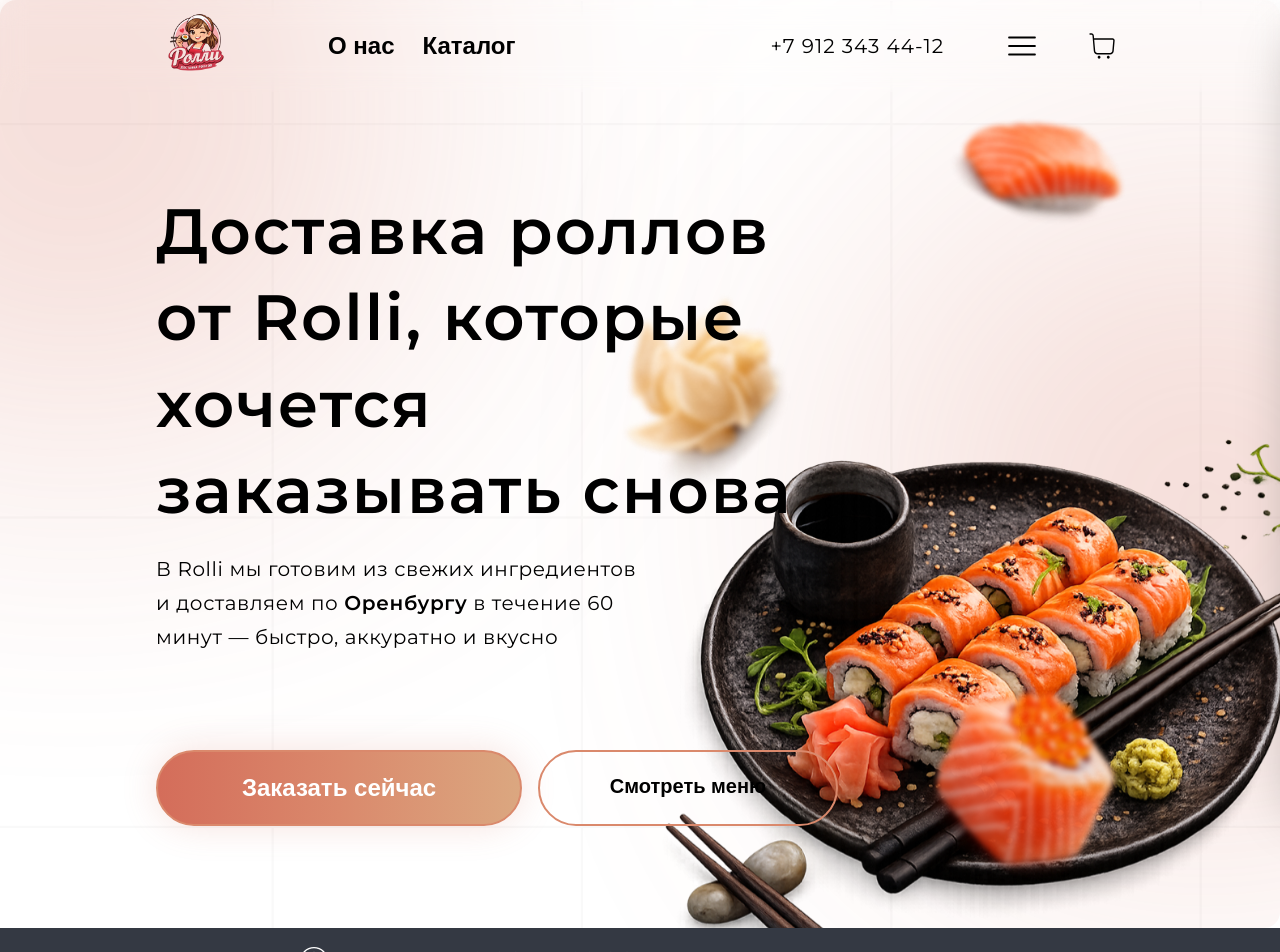
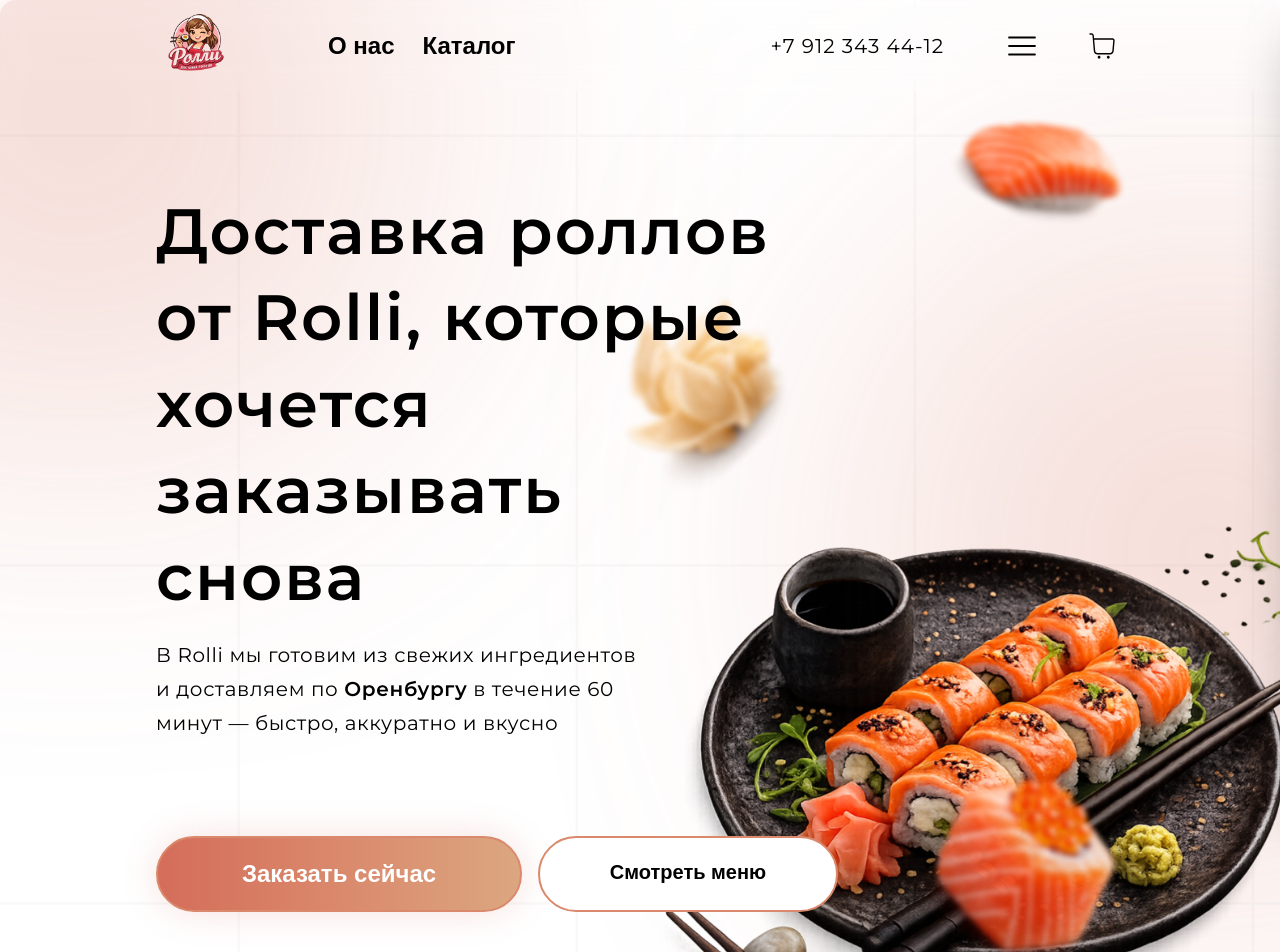
Before and after one commit to eg1oria/rolli, a Next.js app in the folder frontend/: page / in a window 1280 px wide. Shown: the top 952 px of the page. Built offline with nearby package versions, Linux system fonts and the light colour scheme; no server answers.

Commit message:
Update Hero.tsx

```diff
--- a/frontend/src/components/Hero.tsx
+++ b/frontend/src/components/Hero.tsx
@@ -73,7 +73,7 @@ export default function Hero({ onOrderClick }: { onOrderClick?: () => void }) {
         {/* Text content */}
         <div className="max-w-7xl flex flex-col items-start space-y-6 sm:space-y-8 md:space-y-12 lg:space-y-18 xl:space-y-24 z-10">
           <h1
-            className="mb-1 md:mb-4.5 text-[22px] xl:max-w-[70%] sm:text-2xl md:text-4xl lg:text-5xl xl:text-[64px] md:max-w-[70%] lg:max-w-[60%]"
+            className="mb-1 md:mb-4.5 text-[22px] xl:max-w-[70%] max-[1620px]:!max-w-[50%] max-[1540px]:!max-w-[65%] sm:text-2xl md:text-4xl lg:text-5xl xl:max-[60%] xl:text-[64px] md:max-w-[60%] lg:max-w-[60%]"
             style={{
               fontFamily: 'Montserrat, sans-serif',
               fontWeight: 600,
@@ -108,7 +108,7 @@ export default function Hero({ onOrderClick }: { onOrderClick?: () => void }) {
             </button>
             <a
               href="#catalog"
-              className="text-black font-bold text-base md:text-lg lg:text-xl cursor-pointer p-3 md:p-4 lg:p-5 transition-colors hover:bg-gray-100 w-full sm:w-auto xl:min-w-[300px] text-center"
+              className="text-black font-bold text-base md:text-lg lg:text-xl cursor-pointer p-3 md:p-4 lg:p-5 bg-white transition-colors hover:bg-gray-100 w-full sm:w-auto xl:min-w-[300px] text-center"
               style={{
                 borderRadius: 67,
                 border: '2px solid #DA896C',
```
